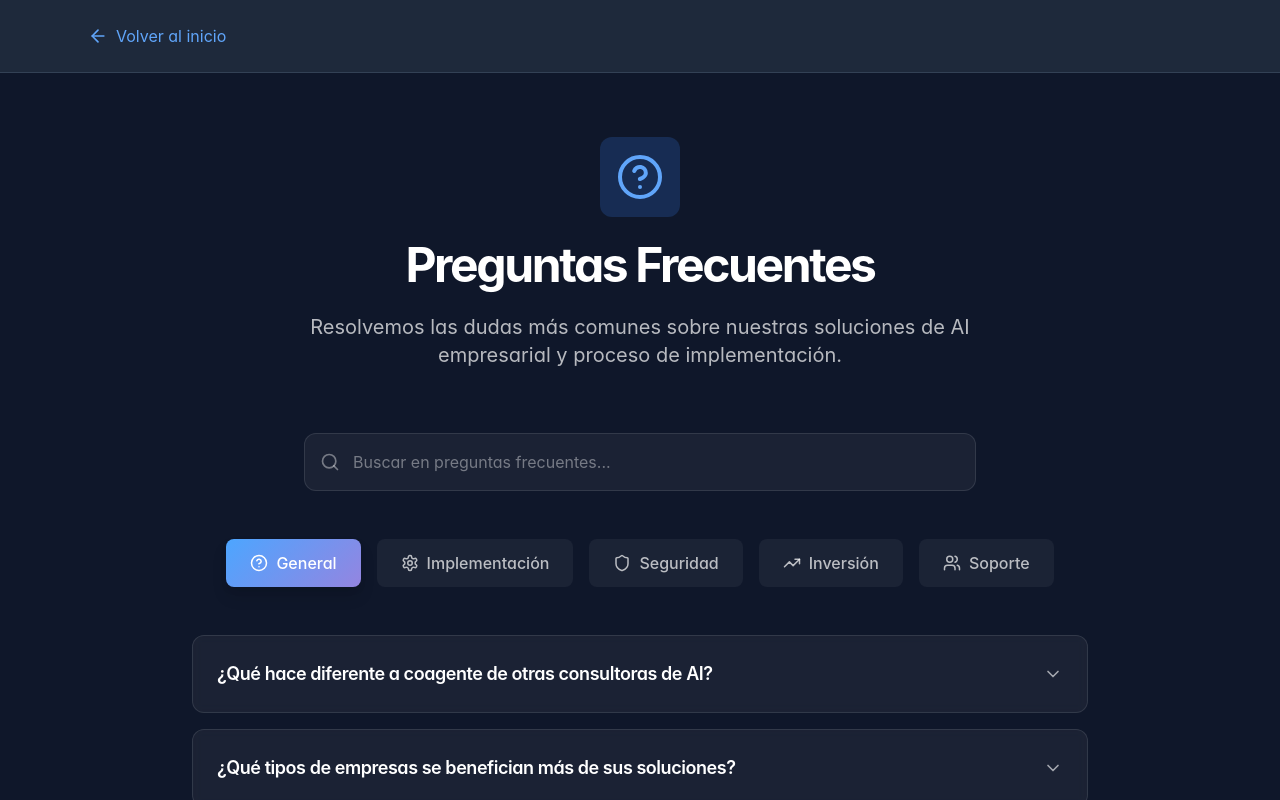
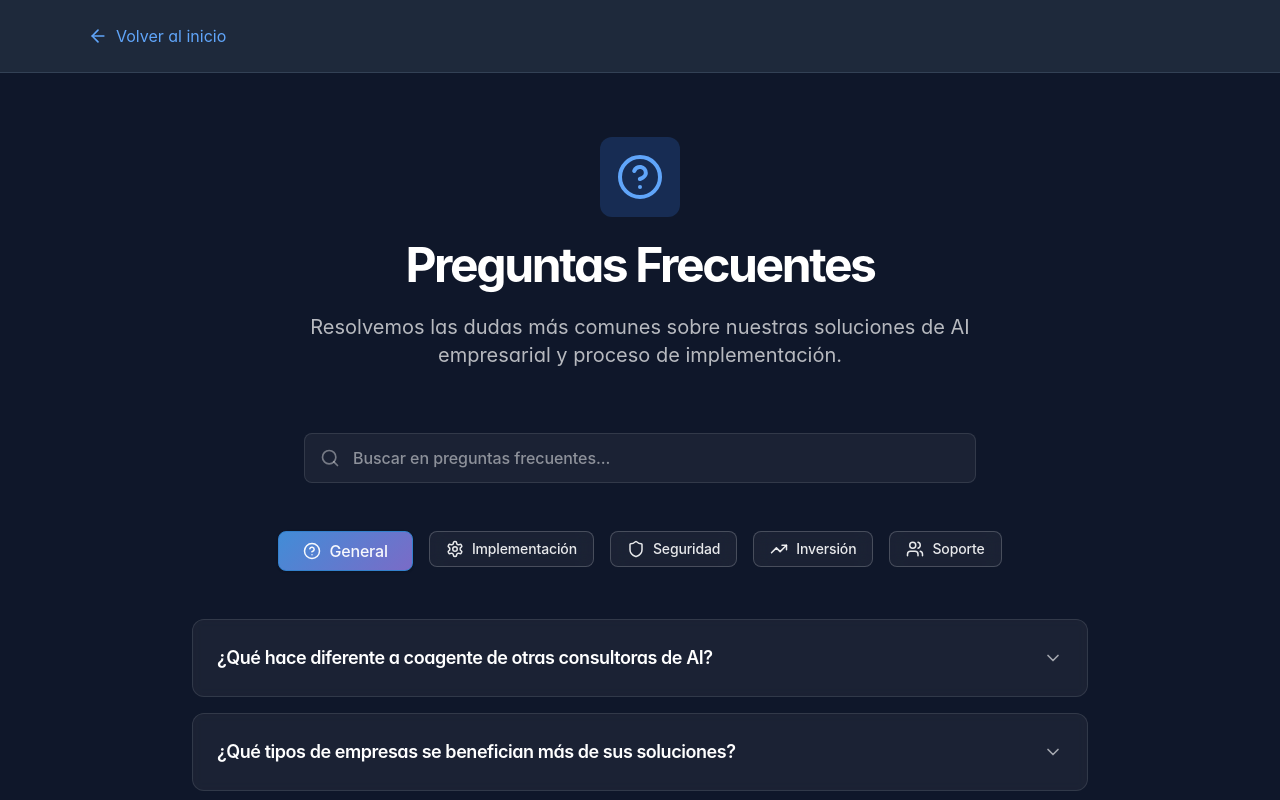
Before and after one commit to coagente/coagente-webapp, a Next.js app: page /faq in a window 1280 px wide. Shown: the top 800 px of the page. Built offline with nearby package versions, Linux system fonts and the light colour scheme.

Commit message:
Mejoras al look & feel

```diff
--- a/src/app/faq/page.tsx
+++ b/src/app/faq/page.tsx
@@ -186,7 +186,7 @@ export default function FAQPage() {
                 placeholder="Buscar en preguntas frecuentes..."
                 value={searchTerm}
                 onChange={(e) => setSearchTerm(e.target.value)}
-                className="w-full pl-12 pr-4 py-4 bg-white/5 border border-white/10 rounded-xl text-white placeholder-white/40 focus:outline-none focus:border-blue-400 focus:bg-white/10 transition-all duration-300"
+                className="input-search"
               />
             </div>
           </div>
@@ -197,10 +197,10 @@ export default function FAQPage() {
               <button
                 key={category.id}
                 onClick={() => setActiveCategory(category.id)}
-                className={`flex items-center space-x-2 px-6 py-3 rounded-lg font-medium transition-all duration-300 ${
+                className={`flex items-center gap-2 px-5 py-2.5 rounded-lg font-medium transition-all duration-200 ${
                   activeCategory === category.id
-                    ? 'bg-gradient-primary text-white shadow-lg'
-                    : 'bg-white/5 text-white/70 hover:bg-white/10 hover:text-white'
+                    ? 'btn-primary btn-sm'
+                    : 'btn-secondary btn-sm'
                 }`}
               >
                 <category.icon size={18} />
@@ -270,10 +270,10 @@ export default function FAQPage() {
             </p>
             <Link
               href="/#contact"
-                              className="inline-flex items-center justify-center px-8 py-4 bg-gradient-primary text-white text-lg font-semibold rounded-lg shadow-lg hover:shadow-xl hover:shadow-glow transition-all duration-300"
+              className="btn-primary btn-lg group"
             >
               <span>Contactar Especialista</span>
-              <CheckCircle size={20} className="ml-2" />
+              <CheckCircle size={18} className="group-hover:scale-110 transition-transform duration-200" />
             </Link>
           </div>
 
--- a/src/app/globals.css
+++ b/src/app/globals.css
@@ -392,39 +392,189 @@
     transform: translateY(-1px);
   }
 
-  /* Optimized Button System */
+  /* Professional Button System - Optimized for Corporate */
+  .btn-base {
+    @apply inline-flex items-center justify-center gap-2;
+    @apply font-medium rounded-lg transition-all duration-200;
+    @apply focus-visible:outline-none focus-visible:ring-2 focus-visible:ring-offset-2;
+    @apply disabled:pointer-events-none disabled:opacity-50;
+    @apply relative overflow-hidden;
+    font-feature-settings: "cv02", "cv03", "cv04";
+    letter-spacing: -0.01em;
+  }
+
+  /* Size Variants - Professional Scale */
+  .btn-sm {
+    @apply px-4 py-2 text-sm h-9;
+    border-radius: 6px;
+  }
+
+  .btn-md {
+    @apply px-6 py-2.5 text-base h-10;
+    border-radius: 8px;
+  }
+
+  .btn-lg {
+    @apply px-8 py-3 text-lg h-12;
+    border-radius: 10px;
+  }
+
+  /* Primary Button - Reduced Saturation */
+  .btn-primary {
+    @apply btn-base;
+    background: linear-gradient(135deg,
+      hsl(210, 65%, 55%) 0%,
+      hsl(250, 45%, 60%) 100%);
+    @apply text-white/95 shadow-sm;
+    border: 1px solid hsl(210, 60%, 50%);
+  }
+
+  .btn-primary:hover {
+    background: linear-gradient(135deg,
+      hsl(210, 70%, 60%) 0%,
+      hsl(250, 50%, 65%) 100%);
+    transform: translateY(-1px);
+    box-shadow: 0 4px 12px hsla(210, 60%, 40%, 0.3);
+  }
+
+  .btn-primary:active {
+    transform: translateY(0);
+    box-shadow: 0 2px 4px hsla(210, 60%, 40%, 0.2);
+  }
+
+  /* Secondary Button - Elegant Outline */
+  .btn-secondary {
+    @apply btn-base;
+    background: rgba(255, 255, 255, 0.05);
+    @apply text-white/90 border border-white/20;
+    backdrop-filter: blur(8px);
+  }
+
+  .btn-secondary:hover {
+    background: rgba(255, 255, 255, 0.1);
+    border-color: rgba(255, 255, 255, 0.3);
+    transform: translateY(-1px);
+    box-shadow: 0 4px 12px rgba(0, 0, 0, 0.15);
+  }
+
+  .btn-secondary:active {
+    transform: translateY(0);
+    background: rgba(255, 255, 255, 0.08);
+  }
+
+  /* Ghost Button - Minimal Professional */
+  .btn-ghost {
+    @apply btn-base;
+    @apply text-white/80 hover:text-white;
+    background: transparent;
+  }
+
+  .btn-ghost:hover {
+    background: rgba(255, 255, 255, 0.06);
+    transform: translateY(-0.5px);
+  }
+
+  /* Danger Button - Subtle Professional */
+  .btn-danger {
+    @apply btn-base;
+    background: linear-gradient(135deg,
+      hsl(0, 60%, 55%) 0%,
+      hsl(15, 55%, 50%) 100%);
+    @apply text-white/95 shadow-sm;
+  }
+
+  .btn-danger:hover {
+    background: linear-gradient(135deg,
+      hsl(0, 65%, 60%) 0%,
+      hsl(15, 60%, 55%) 100%);
+    transform: translateY(-1px);
+  }
+
+  /* Icon Buttons */
+  .btn-icon {
+    @apply btn-base aspect-square p-0;
+    @apply text-white/70 hover:text-white;
+    background: rgba(255, 255, 255, 0.05);
+    border: 1px solid rgba(255, 255, 255, 0.1);
+  }
+
+  .btn-icon:hover {
+    background: rgba(255, 255, 255, 0.1);
+    border-color: rgba(255, 255, 255, 0.2);
+  }
+
+  /* Focus States - Professional */
+  .btn-primary:focus-visible {
+    @apply ring-blue-400/50 ring-offset-slate-900;
+  }
+
+  .btn-secondary:focus-visible,
+  .btn-ghost:focus-visible {
+    @apply ring-white/30 ring-offset-slate-900;
+  }
+
+  /* Loading State */
+  .btn-loading {
+    @apply pointer-events-none;
+  }
+
+  .btn-loading::before {
+    content: '';
+    @apply absolute inset-0 bg-black/20 rounded-inherit;
+  }
+
+  .btn-loading::after {
+    content: '';
+    @apply absolute top-1/2 left-1/2 w-4 h-4;
+    @apply border-2 border-white/30 border-t-white rounded-full;
+    animation: spin 1s linear infinite;
+    transform: translate(-50%, -50%);
+  }
+
+  /* Responsive Adjustments */
+  @media (max-width: 640px) {
+    .btn-lg {
+      @apply px-6 py-2.5 text-base h-10;
+    }
+
+    .btn-md {
+      @apply px-5 py-2 text-sm h-9;
+    }
+  }
+
+  /* Updated legacy button classes for compatibility */
   .btn {
-    @apply inline-flex items-center justify-center;
-    @apply px-6 py-3 text-sm font-medium;
-    @apply rounded-lg transition-all;
-    @apply focus-visible:outline-none focus-visible:ring-2;
-    @apply disabled:pointer-events-none disabled:opacity-50;
-    transition: all var(--duration-fast) var(--ease-out);
+    @apply btn-base btn-md;
   }
 
   .btn-primary {
-    @apply btn;
+    @apply btn-base btn-md;
     background: linear-gradient(135deg,
-      hsl(var(--brand-blue)),
-      hsl(var(--brand-purple)));
-    @apply text-white shadow-md;
+      hsl(210, 65%, 55%) 0%,
+      hsl(250, 45%, 60%) 100%);
+    @apply text-white/95 shadow-sm;
+    border: 1px solid hsl(210, 60%, 50%);
   }
 
   .btn-primary:hover {
+    background: linear-gradient(135deg,
+      hsl(210, 70%, 60%) 0%,
+      hsl(250, 50%, 65%) 100%);
     transform: translateY(-1px);
-    box-shadow: var(--shadow-lg);
-    background: linear-gradient(135deg,
-      hsl(var(--brand-blue-light)),
-      hsl(var(--brand-purple-light)));
+    box-shadow: 0 4px 12px hsla(210, 60%, 40%, 0.3);
   }
 
   .btn-ghost {
-    @apply btn glass;
-    @apply text-foreground border border-border;
+    @apply btn-base btn-md;
+    @apply text-white/80 hover:text-white;
+    background: rgba(255, 255, 255, 0.05);
+    border: 1px solid rgba(255, 255, 255, 0.15);
+    backdrop-filter: blur(8px);
   }
 
   .btn-ghost:hover {
-    @apply bg-secondary border-white/20;
+    background: rgba(255, 255, 255, 0.1);
+    border-color: rgba(255, 255, 255, 0.25);
     transform: translateY(-1px);
   }
 
@@ -533,3 +683,56 @@ button, a, [role="button"], .interactive {
 .container-5xl { max-width: 64rem; }
 .container-6xl { max-width: 72rem; }
 .container-7xl { max-width: 80rem; }
+
+  /* Professional Input System */
+  .input-base {
+    @apply w-full px-4 py-3 rounded-lg transition-all duration-200;
+    @apply bg-white/5 border border-white/10 text-white placeholder-white/50;
+    @apply focus:outline-none focus:bg-white/10 font-medium;
+    @apply disabled:opacity-50 disabled:cursor-not-allowed;
+    font-feature-settings: "cv02", "cv03", "cv04";
+    letter-spacing: -0.005em;
+  }
+
+  .input-primary {
+    @apply input-base;
+    @apply focus:border-blue-400 focus:ring-1 focus:ring-blue-400/20;
+  }
+
+  .input-search {
+    @apply input-base;
+    @apply pl-12 pr-4;
+    @apply focus:border-blue-400;
+  }
+
+  .input-error {
+    @apply input-base;
+    @apply border-red-400 focus:border-red-500 focus:ring-1 focus:ring-red-400/20;
+  }
+
+  .input-success {
+    @apply input-base;
+    @apply border-green-400 focus:border-green-500 focus:ring-1 focus:ring-green-400/20;
+  }
+
+  /* Professional Card System Refinements */
+  .card-interactive {
+    @apply glass border border-white/10 rounded-lg transition-all duration-200;
+    @apply hover:bg-white/10 hover:border-white/20;
+  }
+
+  .card-interactive:hover {
+    transform: translateY(-1px);
+    box-shadow: 0 4px 12px rgba(0, 0, 0, 0.15);
+  }
+
+  .card-stats {
+    @apply card-interactive p-6 text-center;
+  }
+
+  /* Enhanced Focus States for Better Accessibility */
+  .input-base:focus,
+  .btn-base:focus-visible {
+    outline: 2px solid transparent;
+    outline-offset: 2px;
+  }
--- a/src/components/Navbar.tsx
+++ b/src/components/Navbar.tsx
@@ -123,9 +123,9 @@ const Navbar = () => {
             <div className="lg:hidden">
               <motion.button
                 onClick={toggleMenu}
-                className="relative p-2.5 text-white/80 hover:text-white glass rounded-lg transition-all duration-300 group"
-                whileHover={{ scale: 1.05 }}
-                whileTap={{ scale: 0.95 }}
+                className="btn-icon btn-md group"
+                whileHover={{ scale: 1.02 }}
+                whileTap={{ scale: 0.98 }}
               >
                 <motion.div
                   animate={{ rotate: isMenuOpen ? 180 : 0 }}
--- a/src/components/ui/button.tsx
+++ b/src/components/ui/button.tsx
@@ -5,26 +5,22 @@ import { cva, type VariantProps } from "class-variance-authority"
 import { cn } from "@/lib/utils"
 
 const buttonVariants = cva(
-  "inline-flex items-center justify-center gap-2 whitespace-nowrap rounded-md text-sm font-medium transition-colors focus-visible:outline-none focus-visible:ring-1 focus-visible:ring-ring disabled:pointer-events-none disabled:opacity-50 [&_svg]:pointer-events-none [&_svg]:size-4 [&_svg]:shrink-0",
+  "btn-base",
   {
     variants: {
       variant: {
-        default:
-          "bg-primary text-primary-foreground shadow hover:bg-primary/90",
-        destructive:
-          "bg-destructive text-destructive-foreground shadow-sm hover:bg-destructive/90",
-        outline:
-          "border border-input bg-background shadow-sm hover:bg-accent hover:text-accent-foreground",
-        secondary:
-          "bg-secondary text-secondary-foreground shadow-sm hover:bg-secondary/80",
-        ghost: "hover:bg-accent hover:text-accent-foreground",
-        link: "text-primary underline-offset-4 hover:underline",
+        default: "btn-primary",
+        destructive: "btn-danger",
+        outline: "btn-secondary",
+        secondary: "btn-secondary",
+        ghost: "btn-ghost",
+        link: "btn-ghost text-blue-400 hover:text-blue-300 underline-offset-4 hover:underline",
       },
       size: {
-        default: "h-9 px-4 py-2",
-        sm: "h-8 rounded-md px-3 text-xs",
-        lg: "h-10 rounded-md px-8",
-        icon: "h-9 w-9",
+        default: "btn-md",
+        sm: "btn-sm",
+        lg: "btn-lg",
+        icon: "btn-icon btn-md",
       },
     },
     defaultVariants: {
```
Also changed, not shown: src/app/team/page.tsx (+4 -4 lines), src/components/BenefitsSection.tsx (+7 -7 lines), src/components/ContactSection.tsx (+5 -5 lines), src/components/FAQSection.tsx (+10 -10 lines), src/components/HeroSection.tsx (+12 -12 lines), src/components/ProcessSection.tsx (+5 -5 lines), src/components/ServicesSection.tsx (+4 -4 lines).
